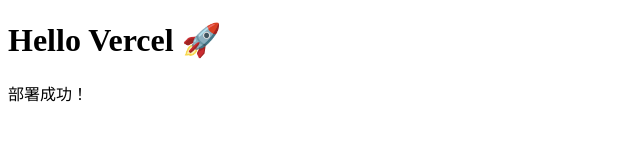
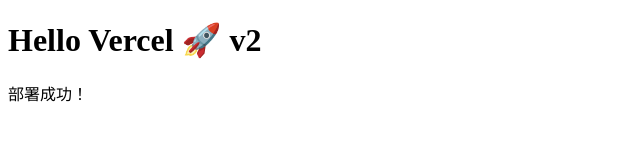
Before and after one commit to sunmh207/webhook-test, a plain HTML site: page index.html in a window 1280 px wide. Shown: the full height of the page, 0-640 px from the left. Drawn offline with Linux system fonts and the light colour scheme.

Commit message:
update:v2

```diff
--- a/index.html
+++ b/index.html
@@ -5,7 +5,7 @@
   <title>Vercel Demo</title>
 </head>
 <body>
-  <h1>Hello Vercel 🚀</h1>
+  <h1>Hello Vercel 🚀 v2</h1>
   <p>部署成功！</p>
 </body>
 </html>
```
